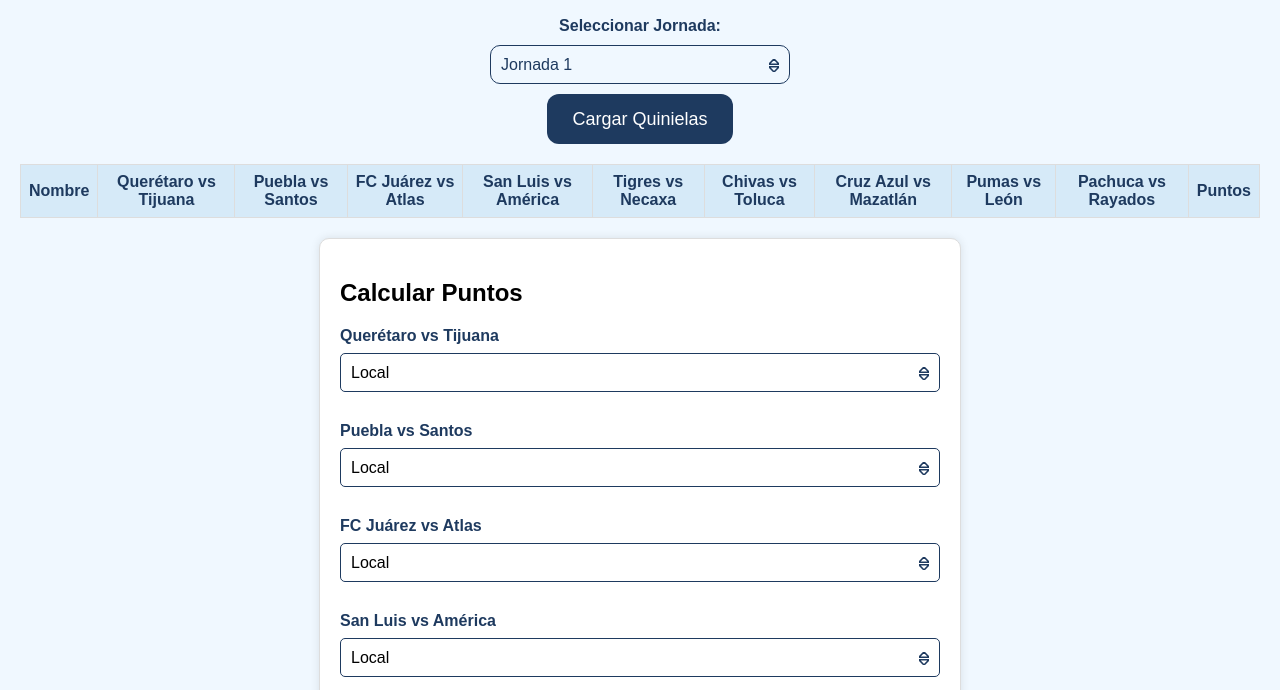
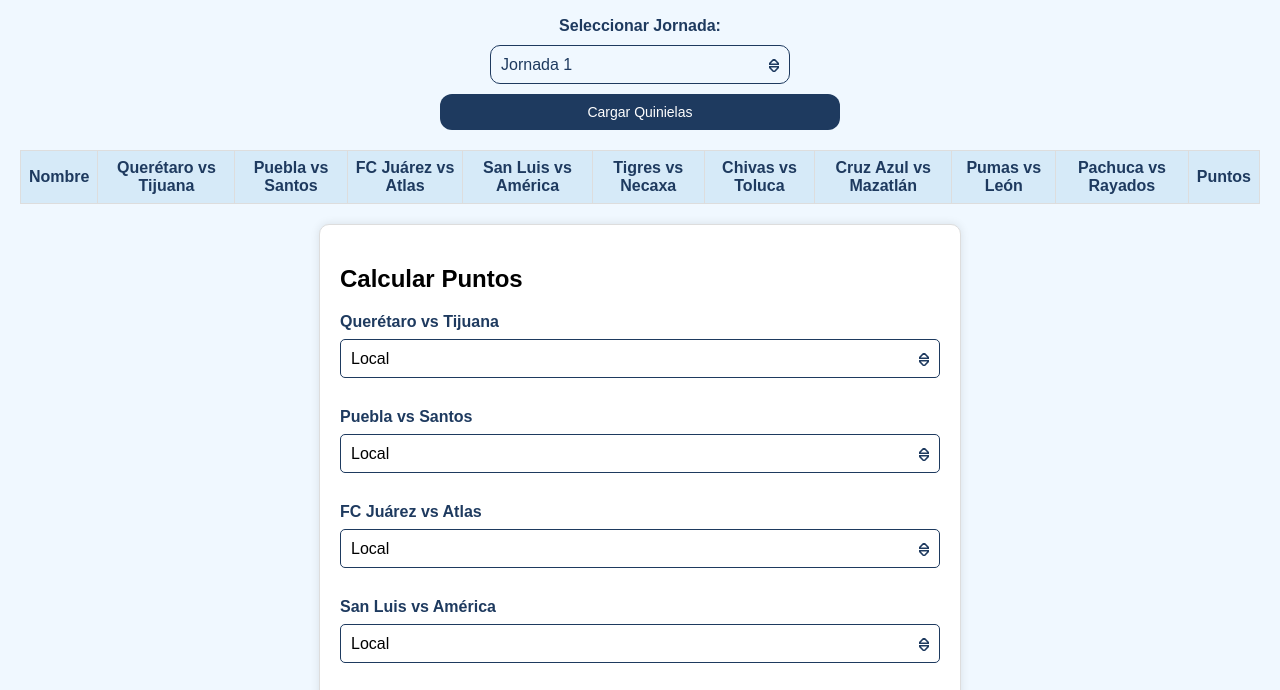
Before and after one commit to arlethL/quiniela, a website: page public/admin.html in a window 1280 px wide. Shown: the part 81-771 px from the top of the page. Drawn offline with Linux system fonts and the light colour scheme.

Commit message:
Update admin.html

```diff
--- a/public/admin.html
+++ b/public/admin.html
@@ -46,28 +46,15 @@
             display: block;
             margin: 10px auto;
             padding: 10px 20px;
-            font-size: 18px;
-            width: 15%;
-            height: 50px;
+            font-size: 14px;
+            max-width: 400px !important;
             border-radius: 12px;
             background-color: #1e3a5f;
             color: white;
             border: none;
             cursor: pointer;
         }
-        #cargarQuinielas {
-            display: block;
-            margin: 10px auto;
-            padding: 10px 20px;
-            font-size: 18px;
-            width: 15%;
-            height: 50px;
-            border-radius: 12px;
-            background-color: #1e3a5f;
-            color: white;
-            border: none;
-            cursor: pointer;
-        }
+
         #cargarQuinielas:hover {
             background-color: #1a3366;
         }
@@ -113,7 +100,7 @@
             color: white;
             border: none;
             cursor: pointer;
-            width: 600px;
+            max-width: 600px;
             height: 50px;
             border-radius: 10px;
             font-size: 18px;
```
